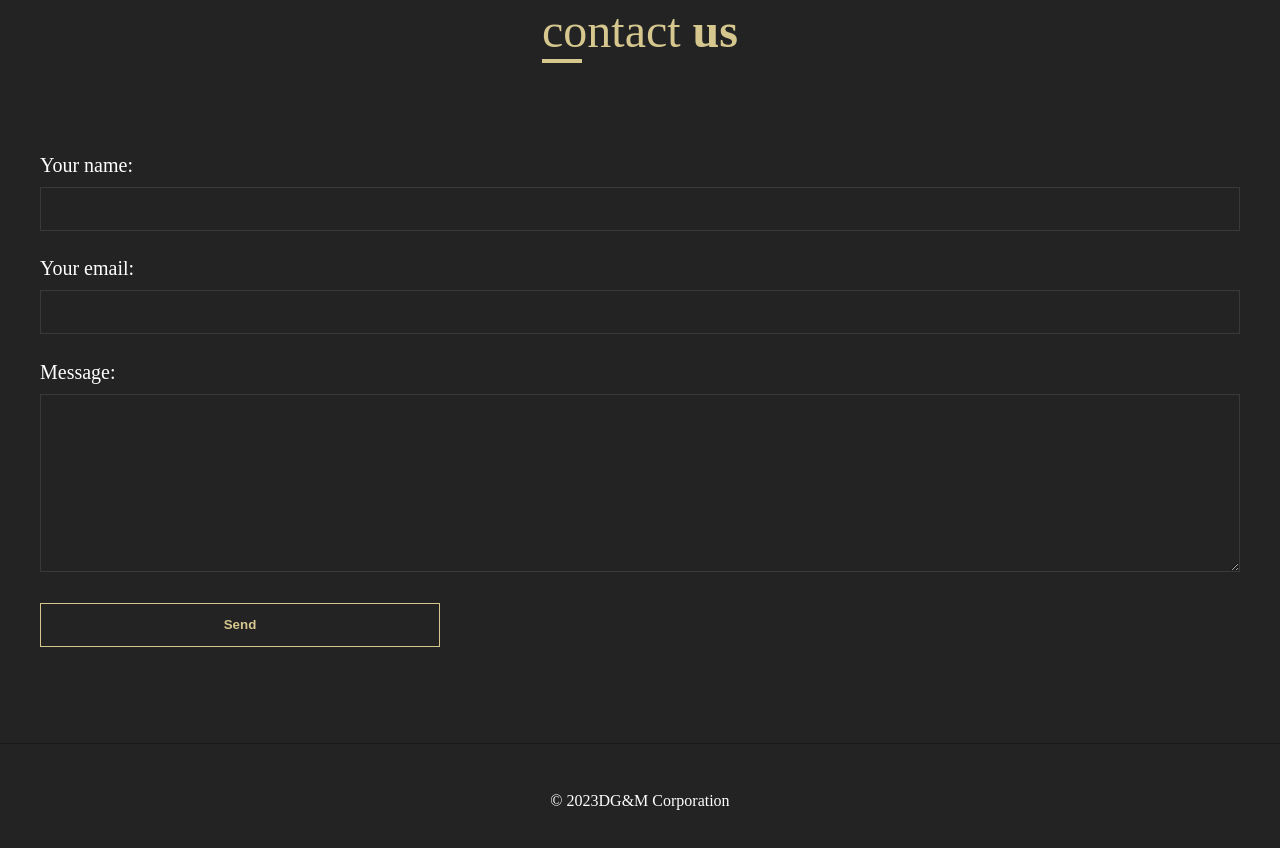
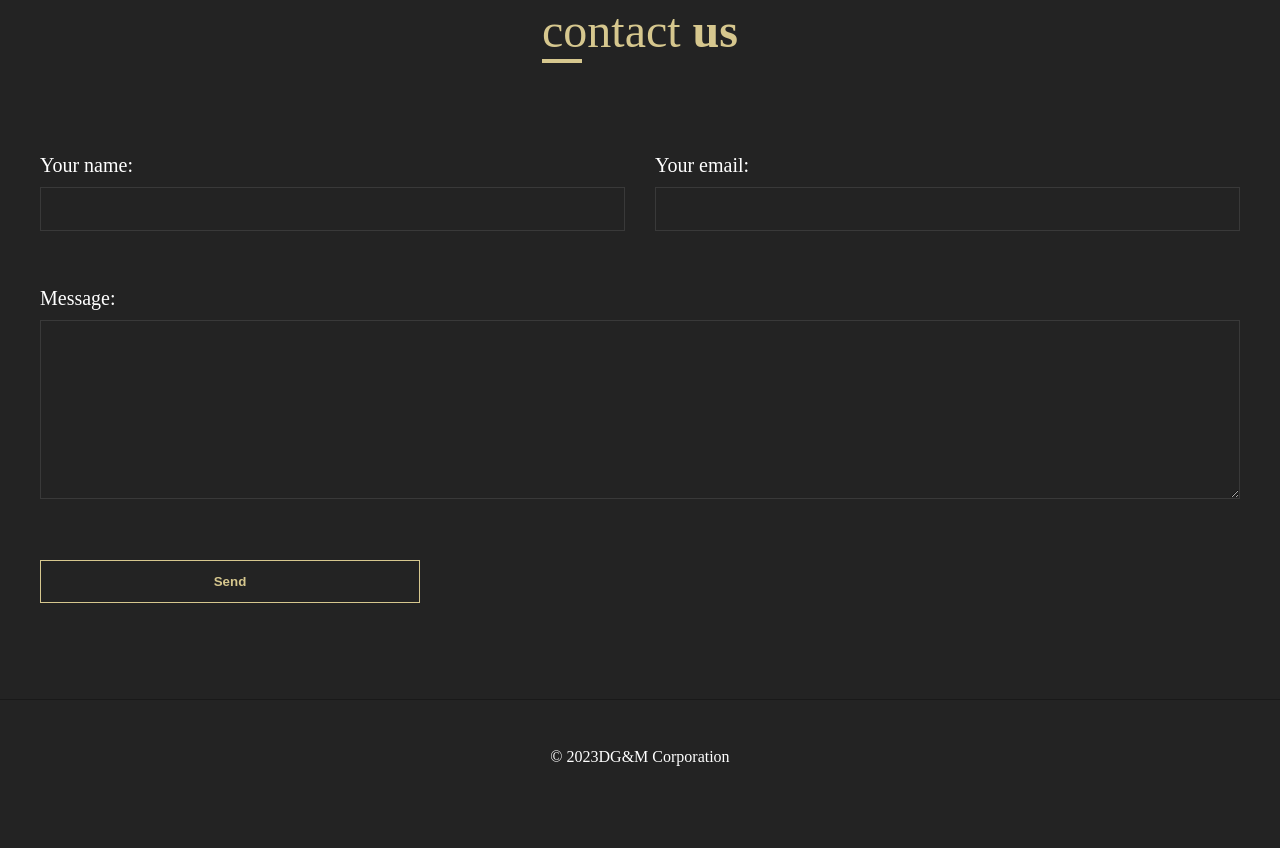
Before and after one commit to domic1/test, a plain HTML site: page Last_dancing_grid/index.html in a window 1280 px wide. Shown: the part 5530-6378 px from the top of the page. After the commit the page ends 6344 px from the top, so only its background shows below. Drawn offline with nearby package versions, Linux system fonts and the light colour scheme; files that its build step writes are made by us from their sources; files whose address does not match are found by name.

Commit message:
finishing page

```diff
--- a/Last_dancing_grid/index.html
+++ b/Last_dancing_grid/index.html
@@ -248,7 +248,7 @@
                     </div>
                     <div class="contact__form-box">
                         <label for="mail">Your email:</label>
-                        <input type="mail" id="mail">
+                        <input type="email" id="mail">
                     </div>
                     <div class="contact__form-box">
                         <label for="msg">Message:</label>
--- a/Last_dancing_grid/js/main.js
+++ b/Last_dancing_grid/js/main.js
@@ -1,12 +1,18 @@
 const navMobile = document.querySelector('.nav-mobile')
 const navBtn = document.querySelector('.hamburger')
 const footerYear = document.querySelector('.footer__year')
+const allNavItems = document.querySelectorAll('.nav__link')
 
 const handleNav = () => {
 	navBtn.classList.toggle('is-active')
 	navMobile.classList.toggle('nav-mobile--active')
+
+	allNavItems.forEach(item => {
+		item.addEventListener('click', () => {
+			navMobile.classList.remove('nav-mobile--active')
+		})
+	})
 }
-
 navBtn.addEventListener('click', handleNav)
 
 const handleCurrentYear = () => {
--- a/Last_dancing_grid/sass/_medium.scss
+++ b/Last_dancing_grid/sass/_medium.scss
@@ -60,4 +60,26 @@
 			}
 		}
 	}
+	.contact {
+		&__form {
+			gap: 30px;
+		}
+		&__form-box {
+			&:nth-child(1) {
+				grid-column: 1/4;
+				grid-row: 1/2;
+			}
+			&:nth-child(2) {
+				grid-column: 4/7;
+				grid-row: 1/2;
+			}
+			&:nth-child(3) {
+				grid-column: 1/-1;
+				grid-row: 2/3;
+			}
+		}
+		&__form-btn {
+			grid-row: 3/4;
+		}
+	}
 }
```
Also changed, not shown: Last_dancing_grid/sass/main.css, 2 other files.
